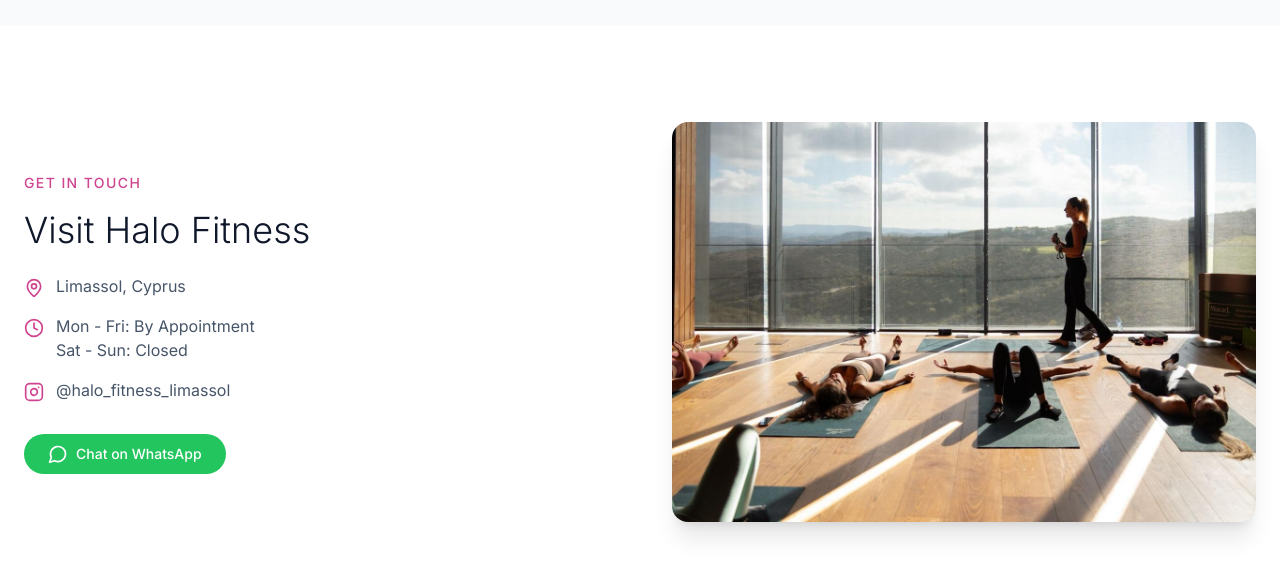
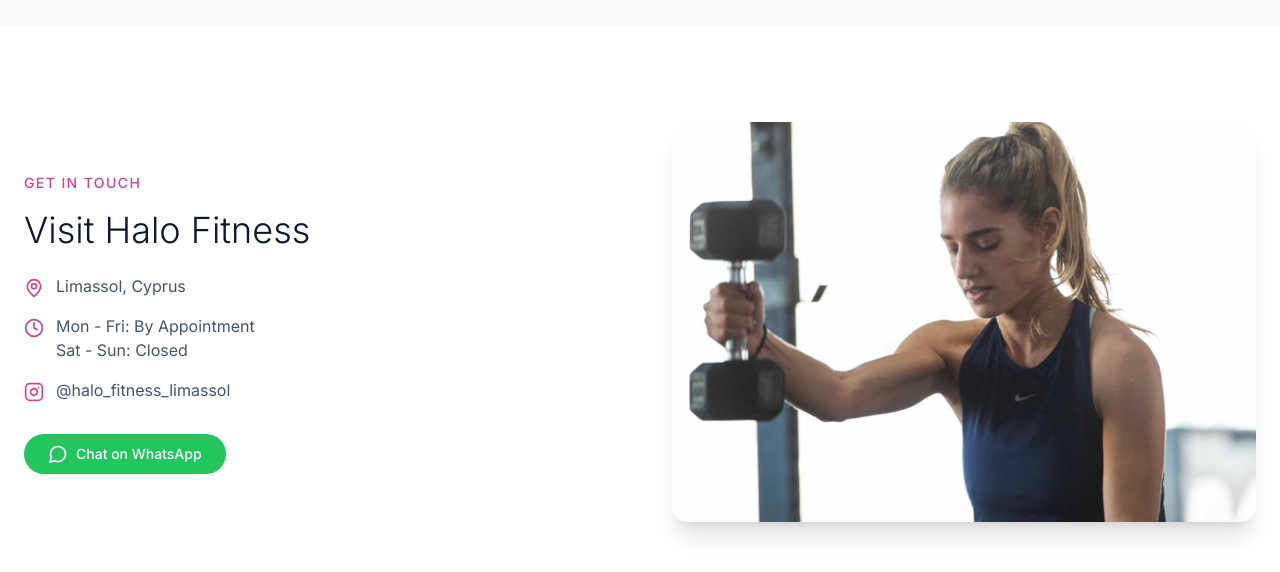
Before and after one commit to Kapi7/halo-fitness, a React (Vite) app in the folder client/: page / in a window 1280 px wide. Shown: the part 3740-4312 px from the top of the page. Built offline with nearby package versions, Linux system fonts and the light colour scheme; no server answers.

Commit message:
Update location image to Hila with dumbbell

```diff
--- a/client/src/pages/Home.jsx
+++ b/client/src/pages/Home.jsx
@@ -312,7 +312,7 @@
               className="h-[300px] sm:h-[400px] rounded-2xl overflow-hidden shadow-xl"
             >
               <img
-                src="/images/savasana-class.jpg"
+                src="/images/image.png"
                 alt="Halo Fitness Training"
                 className="w-full h-full object-cover"
               />
```
Also changed, not shown: client/public/images/image.png (added).
